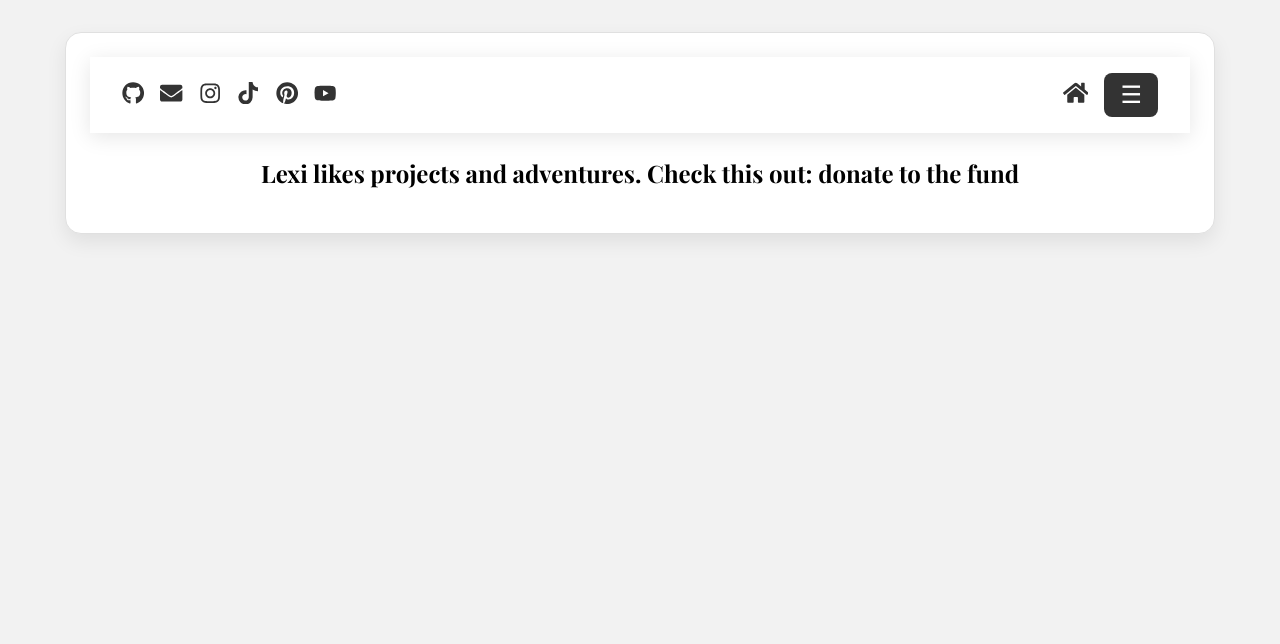
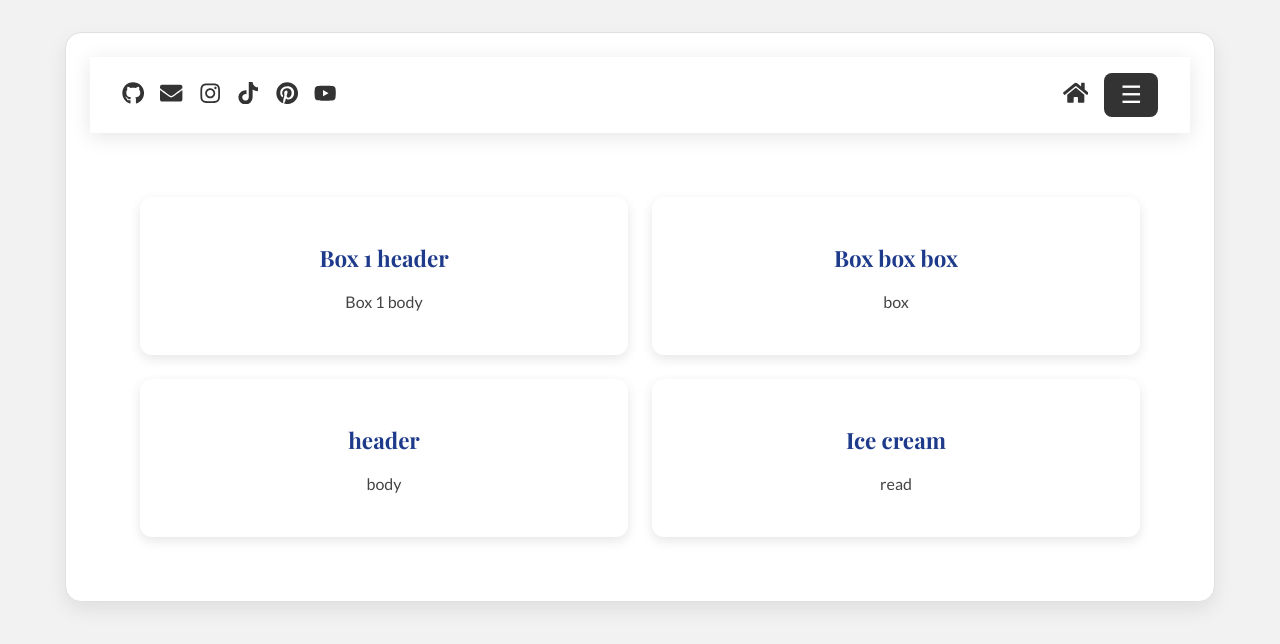
Before and after one commit to alexisbernt/Portfolio, a React (Create React App) app in the folder lexi-portfolio/: page /ai in a window 1280 px wide. Shown: the top 644 px of the page. Built offline with nearby package versions, Linux system fonts and the light colour scheme.

Commit message:
start of AI page /layout

```diff
--- /dev/null
+++ b/lexi-portfolio/src/css/AI.css
@@ -0,0 +1,39 @@
+.ai-container {
+  max-width: 1000px;
+  margin: 0 auto;
+  padding: 40px 20px;
+  font-family: 'Lato', sans-serif;
+}
+
+.ai-grid {
+  display: grid;
+  grid-template-columns: repeat(2, 1fr);
+  gap: 24px;
+}
+
+.ai-box {
+  background: #fff;
+  border-radius: 12px;
+  padding: 24px;
+  box-shadow: 0 4px 12px rgba(0,0,0,0.1);
+  transition: transform 0.2s ease, box-shadow 0.3s ease;
+  cursor: pointer;
+}
+
+.ai-box:hover {
+  transform: translateY(-6px);
+  box-shadow: 0 8px 20px rgba(0,0,0,0.15);
+}
+
+.ai-box h3 {
+  font-size: 1.4rem;
+  color: #1e3a8a; /* deep blue */
+  margin-bottom: 12px;
+  font-family: 'Playfair Display', serif;
+}
+
+.ai-box p {
+  font-size: 1rem;
+  color: #444;
+  line-height: 1.6;
+}
--- a/lexi-portfolio/src/pages/AI.js
+++ b/lexi-portfolio/src/pages/AI.js
@@ -1,7 +1,28 @@
+import "../css/AI.css";
+
 function AI() {
-  return <h2>Lexi likes projects and adventures. Check this out:
+  return (
+    <div className="ai-container">
+      <div className="ai-grid">
+        <div className="ai-box">
+          <h3>Box 1 header</h3>
+          <p>Box 1 body</p>
+        </div>
+        <div className="ai-box">
+          <h3>Box box box</h3>
+          <p>box</p>
+        </div>
+        <div className="ai-box">
+          <h3>header</h3>
+          <p>body</p>
+        </div>
+        <div className="ai-box">
+          <h3>Ice cream</h3>
+          <p>read</p>
+        </div>
+      </div>
+    </div>
+  );
+}
 
-    donate to the fund
-  </h2>;
-}
 export default AI;
```
